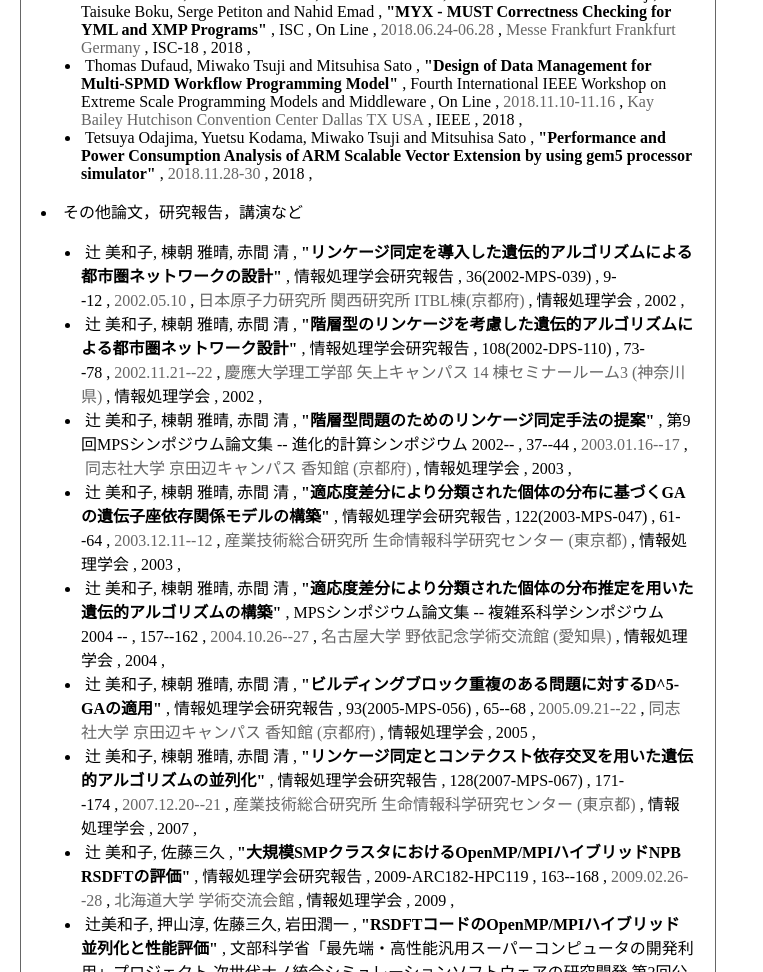
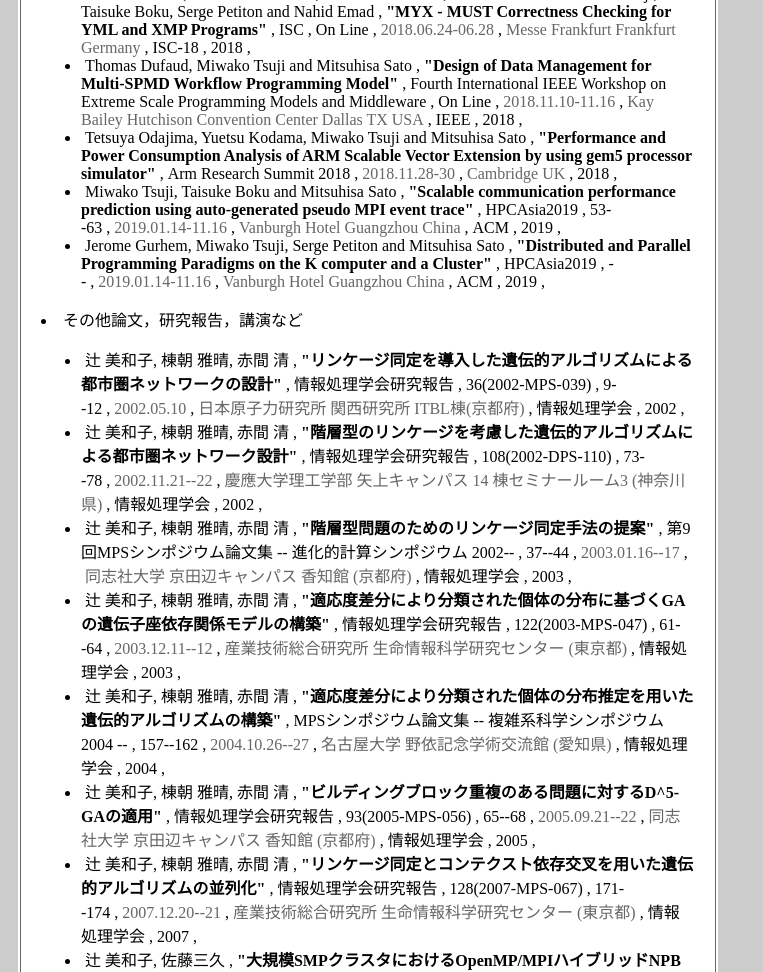
Before and after one commit to miwakotsuji/public_html, a plain HTML site: page publications.html in a window 1280 px wide. Shown: the part 2478-3450 px from the top of the page, without its empty margins (0-763 px from the left). Drawn offline with Linux system fonts and the light colour scheme.

Commit message:
Add files via upload

```diff
--- a/myPub.css
+++ b/myPub.css
@@ -1,5 +1,6 @@
 body{
-	margin-bottom:40pt;
+    margin-bottom:40pt;
+    background: #cccccc;
 }
 
 span{
@@ -24,6 +25,7 @@ body{
 table{
 	margin:10px;
 	width:700px;
+	background: #ffffff;
 }
 td{
 	padding:20px;
--- a/publications.html
+++ b/publications.html
@@ -80,7 +80,11 @@
 <li>
 <span class="author">Thomas Dufaud, Miwako Tsuji and Mitsuhisa Sato</span>,<span class="title">"Design of Data Management for Multi-SPMD Workflow Programming Model"</span>,<span class="booktitle">Fourth International IEEE Workshop on Extreme Scale Programming Models and Middleware</span>,<span class="pages">On Line</span>,<span class="date">2018.11.10-11.16</span>,<span class="place">Kay Bailey Hutchison Convention Center Dallas TX USA</span>,<span class="publisher">IEEE</span>,<span class="year">2018</span>,</li>
 <li>
-<span class="author">Tetsuya Odajima, Yuetsu Kodama, Miwako Tsuji and Mitsuhisa Sato</span>,<span class="title">"Performance and Power Consumption Analysis of ARM Scalable Vector Extension by using gem5 processor simulator"</span>,<span class="date">2018.11.28-30</span>,<span class="year">2018</span>,</li>
+<span class="author">Tetsuya Odajima, Yuetsu Kodama, Miwako Tsuji and Mitsuhisa Sato</span>,<span class="title">"Performance and Power Consumption Analysis of ARM Scalable Vector Extension by using gem5 processor simulator"</span>,<span class="booktitle">Arm Research Summit 2018</span>,<span class="date">2018.11.28-30</span>,<span class="place">Cambridge UK</span>,<span class="year">2018</span>,</li>
+<li>
+<span class="author">Miwako Tsuji, Taisuke Boku and Mitsuhisa Sato</span>,<span class="title">"Scalable communication performance prediction using auto-generated pseudo MPI event trace"</span>,<span class="booktitle">HPCAsia2019</span>,<span class="pages">53--63</span>,<span class="date">2019.01.14-11.16</span>,<span class="place">Vanburgh Hotel Guangzhou China</span>,<span class="publisher">ACM</span>,<span class="year">2019</span>,</li>
+<li>
+<span class="author">Jerome Gurhem, Miwako Tsuji, Serge Petiton and Mitsuhisa Sato</span>,<span class="title">"Distributed and Parallel Programming Paradigms on the K computer and a Cluster"</span>,<span class="booktitle">HPCAsia2019</span>,<span class="pages">--</span>,<span class="date">2019.01.14-11.16</span>,<span class="place">Vanburgh Hotel Guangzhou China</span>,<span class="publisher">ACM</span>,<span class="year">2019</span>,</li>
 </ul>
 
 <li>その他論文，研究報告，講演など</li>
@@ -178,11 +182,11 @@
 <li>
 <span class="author">Miwako Tsuji</span>,<span class="title">"Toward integration of multi-SPMD programming model and advanced cyberinfrastructure platform"</span>,<span class="booktitle">BDEC2 Indiana</span>,<span class="date">2018.11.28-30</span>,<span class="place">Cyberinfrastructure Building Indiana University ID USA</span>,<span class="year">2018</span>,</li>
 <li>
+<span class="author">辻 美和子, 村井 均, 佐藤 三久, 朴 泰祐, Petiton Serge, Emad Nahid, Protze Joachim, Terboven Christian, Mueller S. Matthias</span>,<span class="title">"MYX : マルチSPMDプログラミングモデルにおける実行時正当性チェック"</span>,<span class="booktitle">情報処理学会研究報告</span>,<span class="number">2019-HPC-168</span>,<span class="pages">On Line</span>,<span class="date">2019.03.05-03.07</span>,<span class="place">石川県加賀市 山代温泉瑠璃光</span>,<span class="publisher">情報処理学会</span>,<span class="year">2019</span>,</li>
+<li>
 <span class="author">Miwako Tsuji</span>,<span class="title">"Status of the Simplified Sustained System performance benchmark Project"</span>,<span class="booktitle">9th JLESC Workshop</span>,<span class="date">2019.04.15-17</span>,<span class="place">UT Conference Center Knoxville TN USA</span>,<span class="year">2019</span>,</li>
 <li>
 <span class="author">Miwako Tsuji</span>,<span class="title">"Multi SPMD (mSPMD) programming model for HPC Big Data and Edge Computing"</span>,<span class="booktitle">BDEC2 Poznan</span>,<span class="date">2010.04.14-16</span>,<span class="place"> Mercure Poznan Centrum Poznan Porland</span>,<span class="year">2019</span>,</li>
-<li>
-<span class="author">辻 美和子, 村井 均, 佐藤 三久, 朴 泰祐, Petiton Serge, Emad Nahid, Protze Joachim, Terboven Christian, Mueller S. Matthias</span>,<span class="title">"MYX : マルチSPMDプログラミングモデルにおける実行時正当性チェック"</span>,<span class="booktitle">情報処理学会研究報告</span>,<span class="number">2019-HPC-168</span>,<span class="pages">On Line</span>,<span class="date">2019.03.05-03.07</span>,<span class="place">石川県加賀市 山代温泉瑠璃光</span>,<span class="publisher">情報処理学会</span>,<span class="year">2019</span>,</li>
 </ul>
 
 <li>学位論文</li>
```
